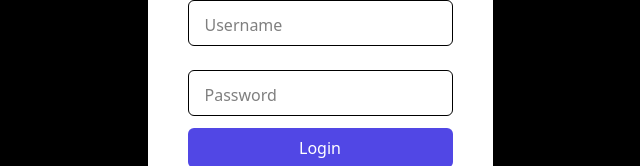
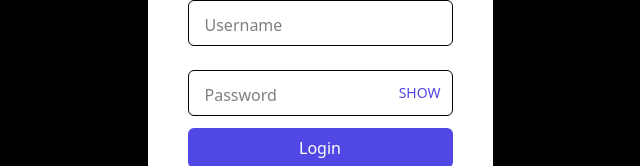
Before and after one commit to venomusblood568/Neuron-front-end, a React (Vite) app: page /login in a window 1280 px wide. Shown: the part 327-493 px from the top of the page, without its empty margins (320-960 px from the left). Built offline with nearby package versions, Linux system fonts and the light colour scheme; no server answers.

Commit message:
password button fixed

```diff
--- a/package.json
+++ b/package.json
@@ -13,6 +13,7 @@
     "@tailwindcss/vite": "^4.0.0",
     "axios": "^1.8.4",
     "link-preview-js": "^3.0.14",
+    "lucide": "^0.487.0",
     "react": "^18.3.1",
     "react-dom": "^18.3.1",
     "react-router-dom": "^7.4.0",
--- a/src/Components/input.tsx
+++ b/src/Components/input.tsx
@@ -1,20 +1,34 @@
-import { forwardRef } from "react";
+import { useState, forwardRef } from "react";
 
 interface InputProps {
   placeholder: string;
+  type?: "text"| "password";
   reference?: React.Ref<HTMLInputElement>;
 }
 
 export const Input = forwardRef<HTMLInputElement, InputProps>(
-  ({ placeholder, reference }: InputProps, ref) => {
+  ({ placeholder, type="text",reference }: InputProps, ref) => {
+
+    const[showpassword,setshowpassword] = useState(false);
+    const isPassword = type === "password"
+
     return (
-      <div className="gap-2">
+      <div className="relative flex items-center gap-2">
         <input
           ref={reference || ref}
           placeholder={placeholder}
-          type="text"
+          type={isPassword && !showpassword ? "password" : "text"}
           className="inline-flex items-center px-4 py-2 rounded-md font-light cursor-pointer border rounded flex justify-center pt-3 gap-2"
         />
+        {isPassword && (
+          <button
+            type="button"
+            onClick={() => setshowpassword(!showpassword)}
+            className="absolute right-3 text-sm text-darkPurple hover:underline"
+            >
+            {showpassword ? "HIDE" : "SHOW"}
+            </button>
+        )}
       </div>
     );
   }
--- a/src/pages/signup.tsx
+++ b/src/pages/signup.tsx
@@ -59,7 +59,7 @@ export function SignUp() {
         </h1>
         <Input reference={usernameRef} placeholder="Username" />
         <br />
-        <Input reference={passwordRef} placeholder="Password" />
+        <Input reference={passwordRef} placeholder="Password" type="password"/>
         <div className="fflex justify-center pt-3 gap-4 items-center">
           <Button
             onClick={signup}
```
Also changed, not shown: 1 other file (tests, documents, lock files or other folders).
